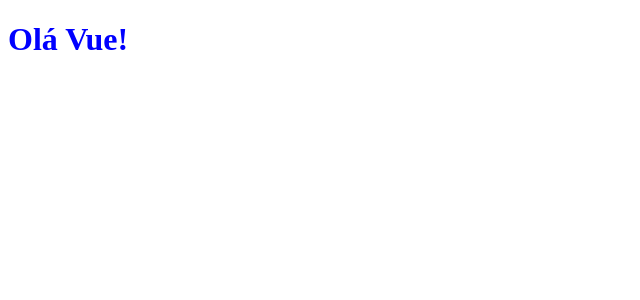
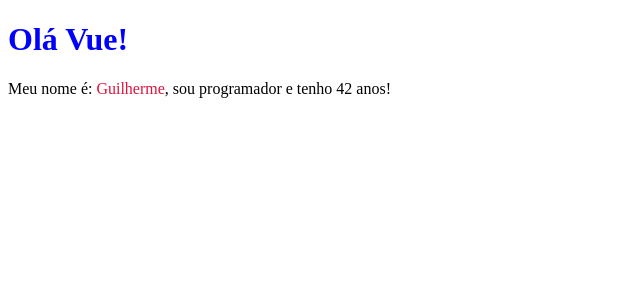
Before and after one commit to guilopes2020/make-your-burguer, a Vue app: page / in a window 1280 px wide. Shown: the top 300 px of the page, without its empty margins (0-640 px from the left). Built offline with nearby package versions, Linux system fonts and the light colour scheme.

Commit message:
feat: :sparkles: inserting-data-into-components

```diff
--- a/src/components/PrimeiroComponente.vue
+++ b/src/components/PrimeiroComponente.vue
@@ -1,10 +1,18 @@
 <template>
     <h1>Olá Vue!</h1>
+    <p>Meu nome é: <span>{{ nome }}</span>, sou {{ profissao }} e tenho {{ idade }} anos!</p>
 </template>
 
 <script>
     export default {
-        name: 'PrimeiroComponente'
+        name: 'PrimeiroComponente',
+        data() {
+            return {
+                nome: 'Guilherme',
+                profissao: 'programador',
+                idade: 42
+            }
+        }
     }
 </script>
 
@@ -12,4 +20,10 @@
     h1 {
         color: blue;
     }
+    p {
+        color: black;
+    }
+    span {
+        color: crimson;
+    }
 </style>
```
